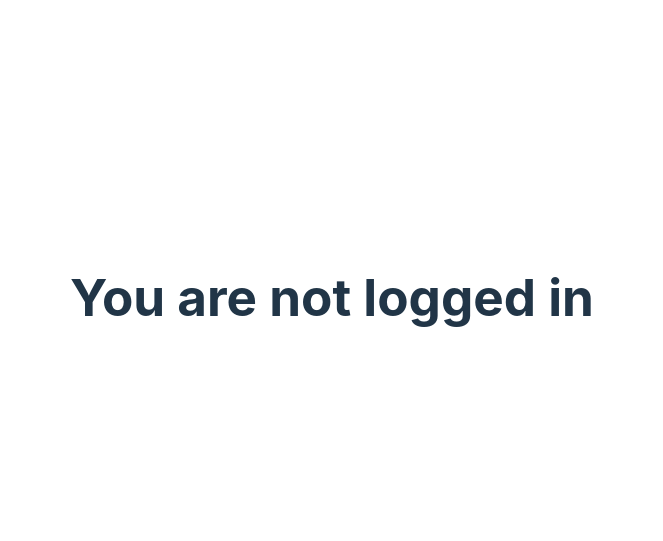
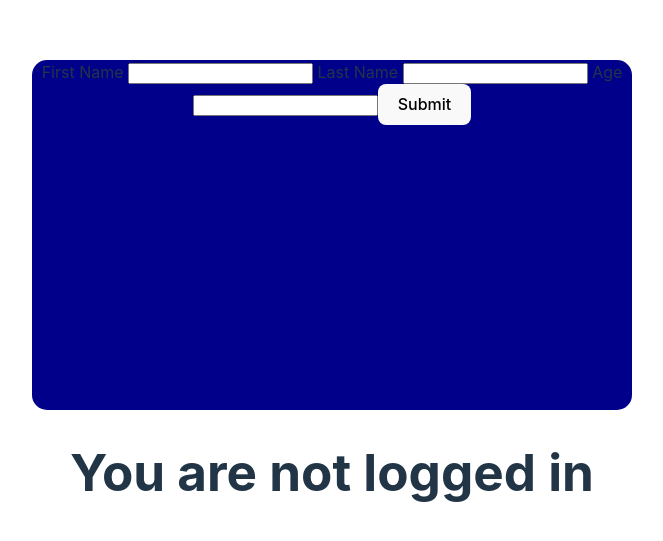
Before and after one commit to Software-Development-Society/villanova-marketplace, a React (Vite) app in the folder marketplace-app/villanova-marketplace/: page / in a window 1280 px wide. Shown: the part 103-644 px from the top of the page, without its empty margins (308-971 px from the left). Built offline with nearby package versions, Linux system fonts and the light colour scheme.

Commit message:
building form learning

```diff
--- a/marketplace-app/villanova-marketplace/src/App.jsx
+++ b/marketplace-app/villanova-marketplace/src/App.jsx
@@ -4,6 +4,7 @@ import './App.css'
 import AuthContext from './context/auth-context';
 import Login from './pages/Login/Login';
 import { Route, Routes } from 'react-router-dom';
+import RegisForm from './components/RegisComp/RegisForm/RegisForm';
 
 function App() {
   //This dictates whether or not the user is logged in.
@@ -12,6 +13,7 @@ function App() {
 
   return (
     <div className="App">
+      <RegisForm></RegisForm>
         <Routes>
           <Route path='/' element={authCtx.isLoggedIn ? <h1>You are logged in</h1> : <h1>You are not logged in</h1>} />
           <Route path='/login' element={<Login></Login>} />
--- /dev/null
+++ b/marketplace-app/villanova-marketplace/src/components/RegisComp/RegisForm/RegisForm.css
@@ -0,0 +1,6 @@
+.form-box{
+    height: 350px;
+    width: 600px;
+    background-color: darkblue;
+    border-radius: 15px;
+}
--- /dev/null
+++ b/marketplace-app/villanova-marketplace/src/components/RegisComp/RegisForm/RegisForm.jsx
@@ -0,0 +1,27 @@
+import React, { useState } from "react";
+import RegisInput from "../RegisInput/RegisInput";
+import "./RegisForm.css"
+
+const RegisForm = () => {
+    const [formInfo, setFormInfo] = useState({
+        firstName: "",
+        lastName: "",
+        age: 0
+    });
+
+    const formHandler = () => {
+
+    }
+
+    return (
+        <form className="form-box">
+            <RegisInput type="text" label="First Name" ></RegisInput>
+            <RegisInput type="text" label="Last Name" ></RegisInput>
+            <RegisInput type="number" label="Age" ></RegisInput>
+            <button>Submit</button>
+        </form>
+    )
+}
+
+
+export default RegisForm
--- /dev/null
+++ b/marketplace-app/villanova-marketplace/src/components/RegisComp/RegisInput/RegisInput.jsx
@@ -0,0 +1,13 @@
+import React from "react";
+import "./RegisInput.css"
+
+const RegisInput = (props) => {
+    return(
+        <>
+            <label for={props.label}> {props.label} </label>
+            <input type={props.type} name={props.label}></input>
+        </>
+    )
+}
+
+export default RegisInput
```
Also changed, not shown: marketplace-app/villanova-marketplace/src/components/RegisComp/RegisButton/RegisButton.css (added), marketplace-app/villanova-marketplace/src/components/RegisComp/RegisButton/RegisButton.jsx (added), marketplace-app/villanova-marketplace/src/components/RegisComp/RegisInput/RegisInput.css (added).
